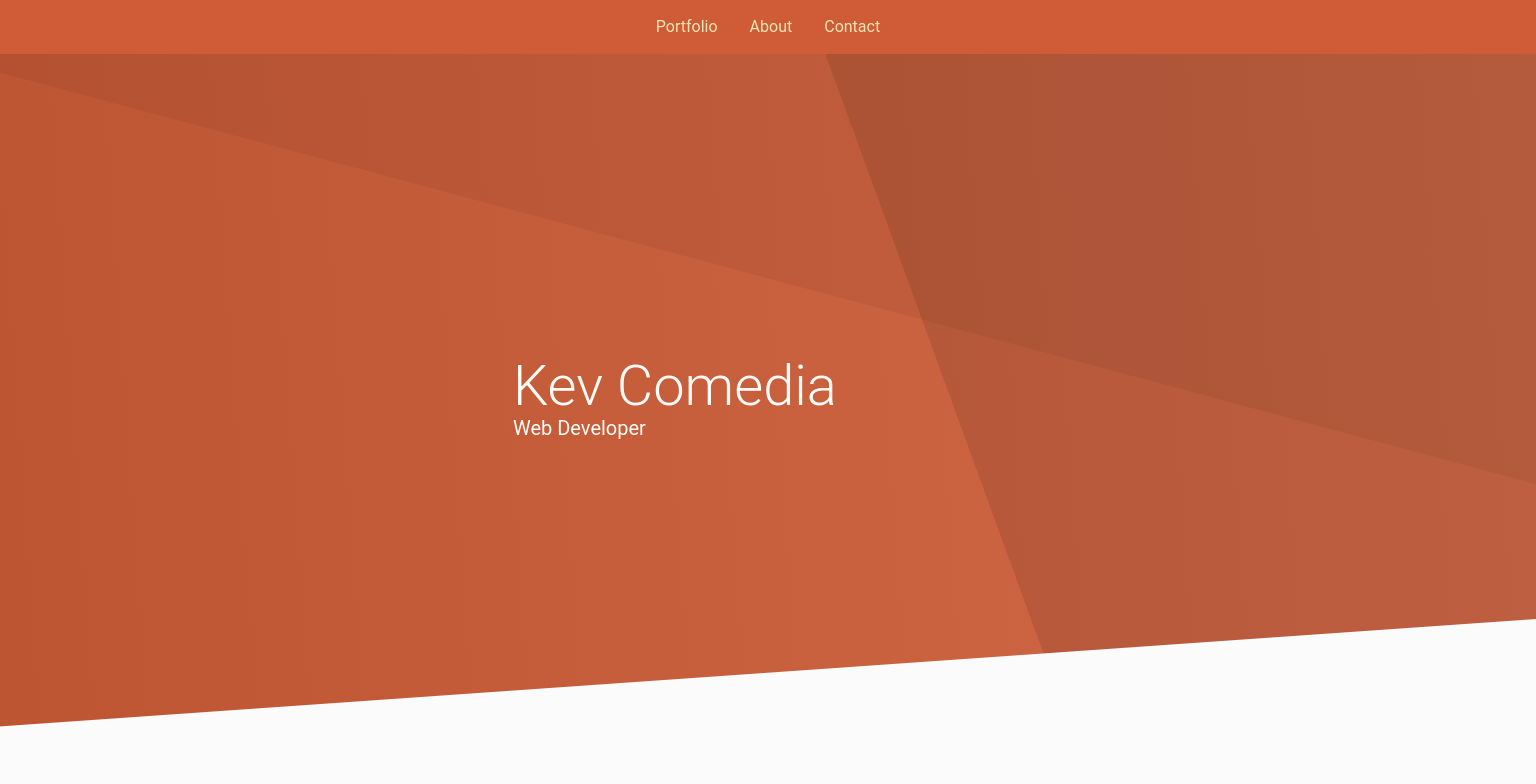
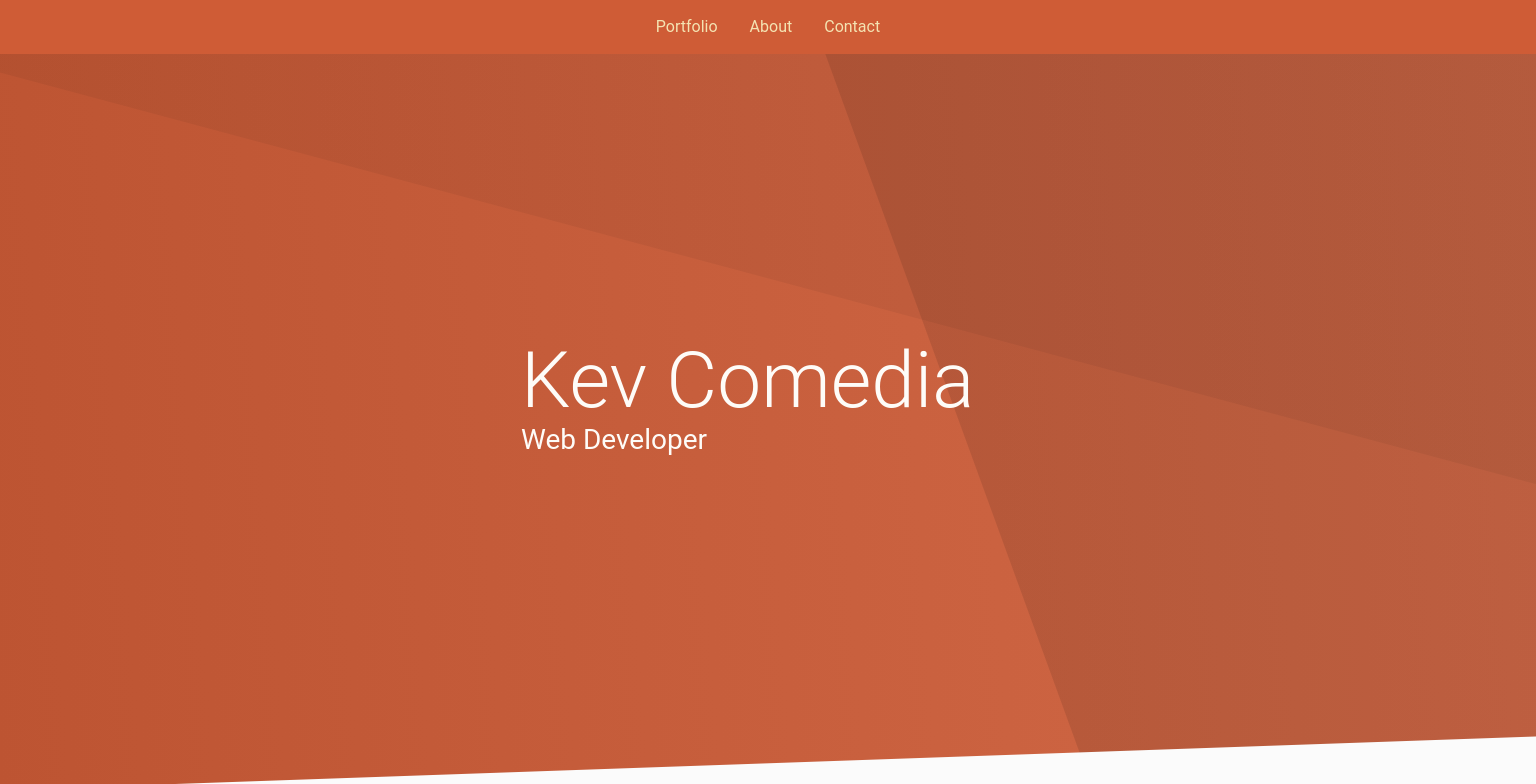
Before and after one commit to kevcomedia/kevcomedia.github.io, a plain HTML site: page index.html in a window 1536 px wide. Shown: the top 784 px of the page. Drawn offline with Linux system fonts and the light colour scheme; a web font is replaced by a local one.

Commit message:
Tweak masthead styles

```diff
--- a/styles.css
+++ b/styles.css
@@ -108,13 +108,18 @@ a:hover {
 }
 
 
-/** Masthead */
+/**
+ * Masthead
+ *
+ * 1. Limit max height, because on really large displays the whole masthead
+ * looks awkward.
+ */
 
 .masthead {
   align-items: center;
   background: #cf5c36;
   background:
-    linear-gradient(176deg, transparent 80%, #fbfbfb calc(80% + 1px)),
+    linear-gradient(178deg, transparent 92.5%, #fbfbfb calc(92.5% + 1px)),
     linear-gradient(
       70deg,
       transparent 60%,
@@ -129,6 +134,7 @@ a:hover {
   color: #fefcf8;
   display: flex;
   height: 100vh;
+  max-height: 108rem;
 }
 
 .masthead__inner {
@@ -137,6 +143,12 @@ a:hover {
   max-width: 55rem;
   padding: 1em;
   width: 100%;
+}
+
+@media screen and (min-width: 1440px) {
+  .masthead__inner {
+    font-size: 2.8rem;
+  }
 }
 
 .masthead__title,
```
